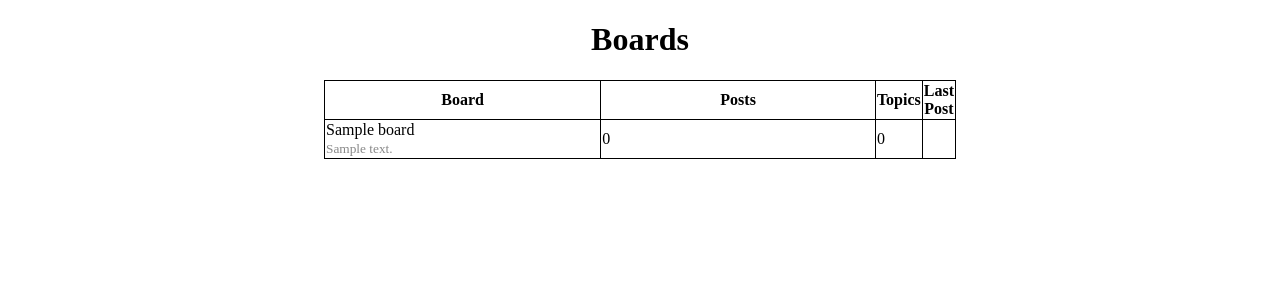
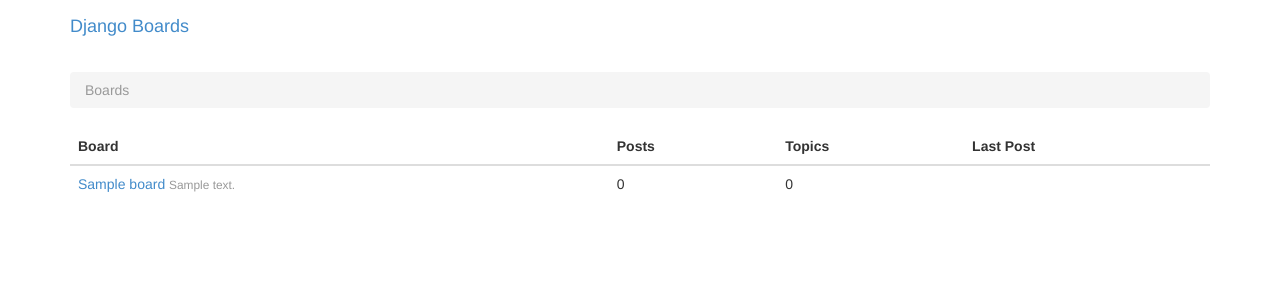
Before and after one commit to themadbit/django-boards, a Django app: page / in a window 1280 px wide. Shown: the top 300 px of the page. Run offline with Django 4.2, Linux system fonts and the light colour scheme; tables that the repository leaves empty hold one stand-in row (values such as "Sample post").

Commit message:
use base template

```diff
--- a/djangoNix/boards/templates/home.html
+++ b/djangoNix/boards/templates/home.html
@@ -1,18 +1,12 @@
-<!DOCTYPE html>
-<html>
+{% extends 'base.html' %}
 
-<head>
-  <meta charset="utf-8">
-  {% load static %}
-  <link rel="stylesheet" href="{% static '/style.css' %}">
-  <title>Boards</title>
-</head>
+{% block breadcrumb %}
+  <li class="breadcrumb-item active">Boards</li>
+{% endblock %}
 
-<body>
-  <h1 class="boards-header">Boards</h1>
-
-  <table>
-    <thead>
+{% block content %}
+  <table class="table">
+    <thead class="thead-inverse">
       <tr>
         <th>Board</th>
         <th>Posts</th>
@@ -22,18 +16,16 @@
     </thead>
     <tbody>
       {% for board in boards %}
-      <tr>
-        <td>
-          {{ board.name }}<br>
-          <small style="color: #888">{{ board.description }}</small>
-        </td>
-        <td>0</td>
-        <td>0</td>
-        <td></td>
-      </tr>
+        <tr>
+          <td>
+            <a href="{% url 'board_topics' board.pk %}">{{ board.name }}</a>
+            <small class="text-muted d-block">{{ board.description }}</small>
+          </td>
+          <td class="align-middle">0</td>
+          <td class="align-middle">0</td>
+          <td></td>
+        </tr>
       {% endfor %}
     </tbody>
   </table>
-</body>
-
-</html>
+{% endblock %}
```
